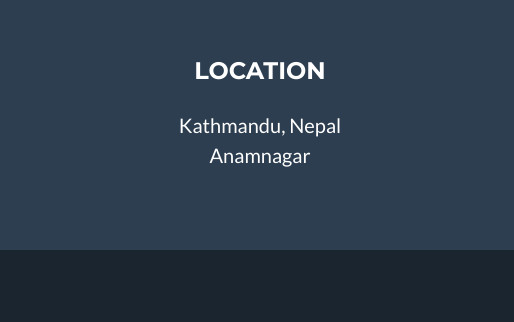
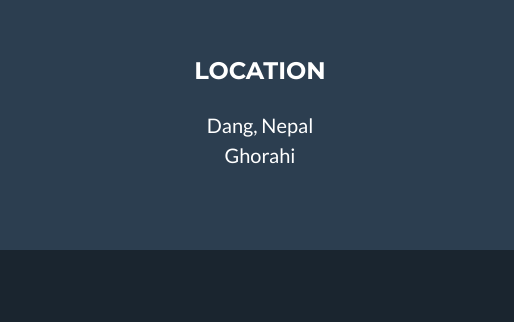
Before and after one commit to jeevan-devE/jeevankcofficialwebsite, a plain HTML site: page index.html in a window 1280 px wide. Shown: the part 3031-3353 px from the top of the page, 0-514 px from the left. Drawn offline with nearby package versions, Linux system fonts and the light colour scheme.

Commit message:
Added Location Updated

```diff
--- a/index.html
+++ b/index.html
@@ -199,9 +199,9 @@
                     <div class="col-lg-4 mb-5 mb-lg-0">
                         <h4 class="text-uppercase mb-4">Location</h4>
                         <p class="lead mb-0">
-                           Kathmandu, Nepal
+                           Dang, Nepal
                             <br />
-                            Anamnagar
+                            Ghorahi
                         </p>
                     </div>
                     <!-- Footer Social Icons-->
```
